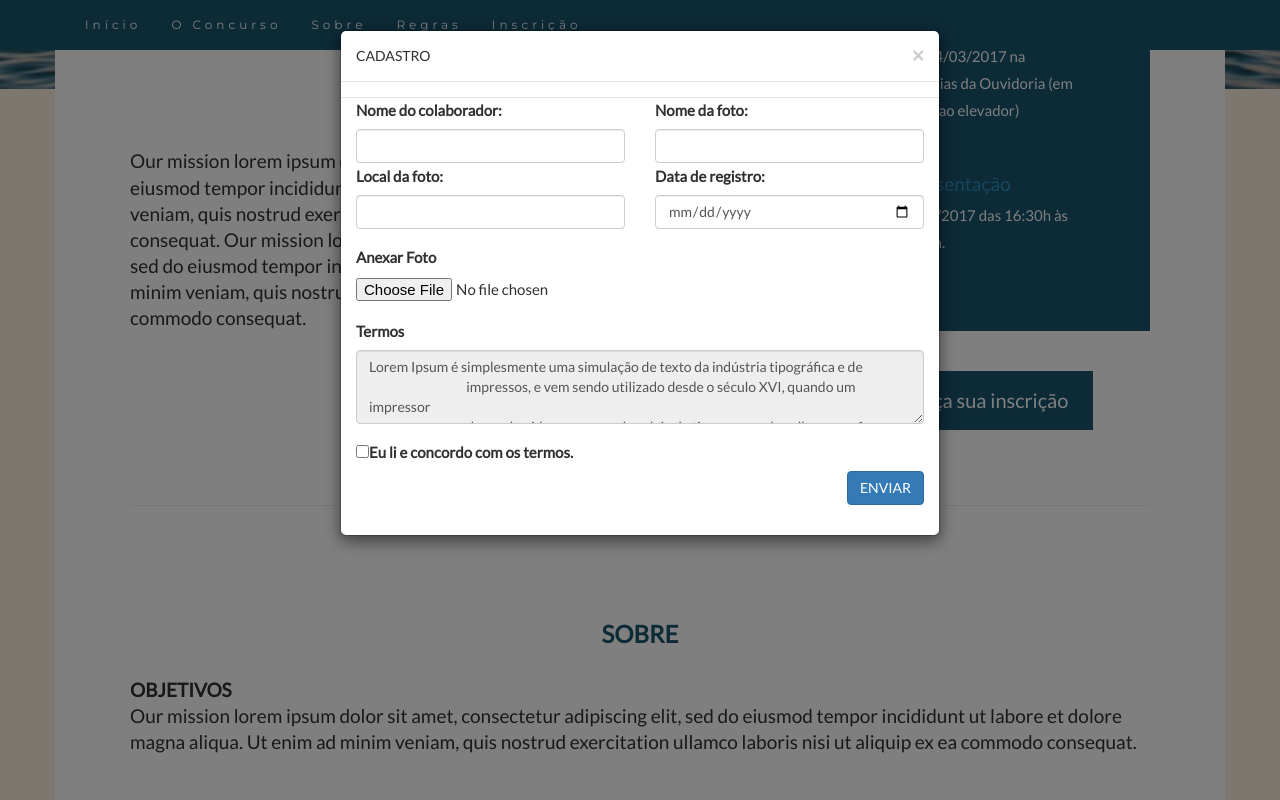
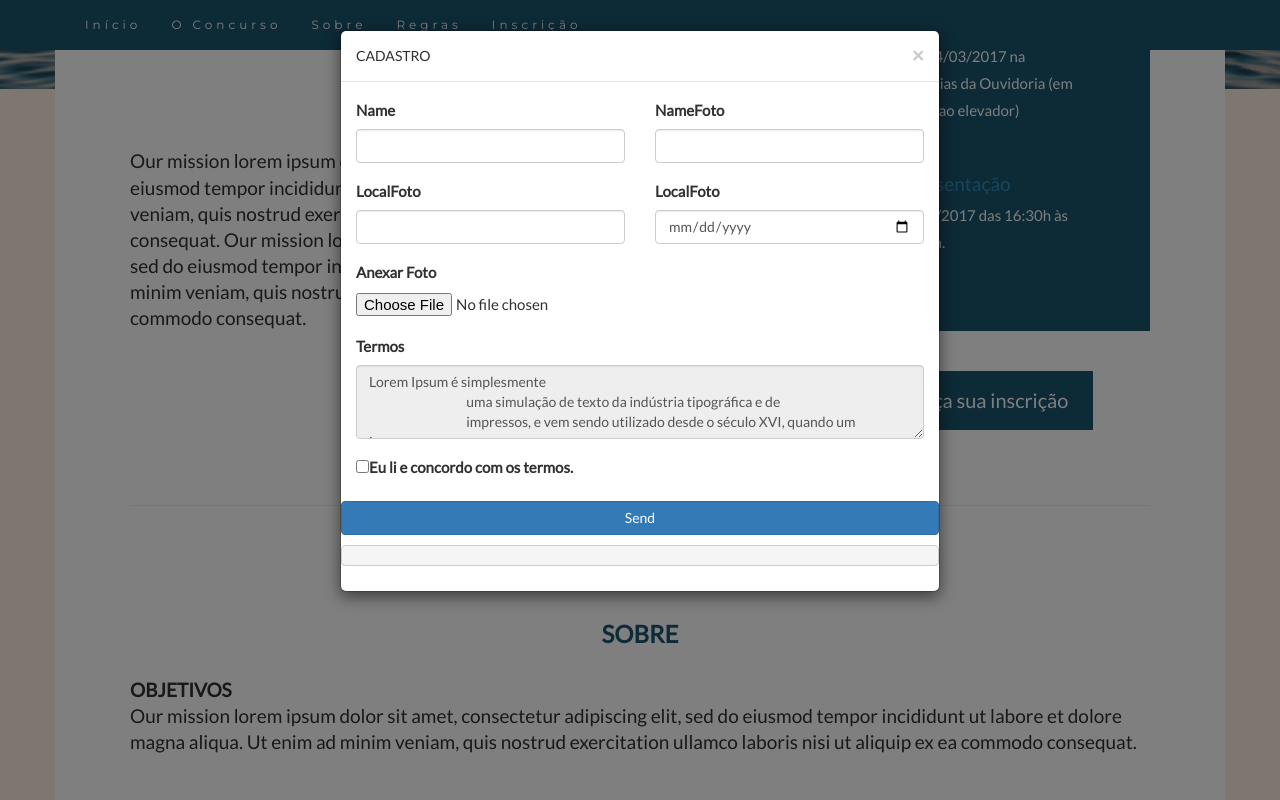
Before and after one commit to marcopradompd/varal_das_aguas, a React (Create React App) app: page / in a window 1280 px wide. Both pictures are taken after a click on the button "Faça sua inscrição". Shown: the part 617-1417 px from the top of the page. Built offline with nearby package versions, Linux system fonts and the light colour scheme.

Commit message:
envio json

```diff
--- a/public/index.html
+++ b/public/index.html
@@ -27,23 +27,40 @@
 
 
     <script>
+        // Write JavaScript here     window.load = carregarEventos;
+        (function() {
+            function toJSONString( form ) {
+              var obj = {};
+              var elements = form.querySelectorAll( "input, select, textarea" );
+              for( var i = 0; i < elements.length; ++i ) {
+                var element = elements[i];
+                var name = element.name;
+                var value = element.value;
 
-          $("#submitBtn").click(function(){
-            var datastring = $("#upFoto").serializeArray();
+                if( name ) {
+                  obj[ name ] = value;
+                }
+              }
 
-              $.ajax({
-                type: "POST",
-                url: "Sua url.php",
-                data: datastring,
-                dataType: "json",
-                success: function(data) {
-                  console.log("aqui");
-              },
-              error: function() {
-                  alert('error handing here');
-              }
+              return JSON.stringify( obj );
+            }
+
+            document.addEventListener( "DOMContentLoaded", function() {
+              var form = document.getElementById( "upFotos" );
+              var output = document.getElementById( "output" );
+              form.addEventListener( "submit", function( e ) {
+                e.preventDefault();
+                var json = toJSONString( this );
+                output.innerHTML = json;
+
+              }, false);
+
             });
-          });
+
+          })();
+
+
+
       </script>
       <script src="https://maxcdn.bootstrapcdn.com/bootstrap/3.4.0/js/bootstrap.min.js"></script>
 
--- a/src/componentes/Rodape.js
+++ b/src/componentes/Rodape.js
@@ -16,30 +16,33 @@ const Rodape = props =>{
                             </button>
                         </div>
                         <div className='modal-body row'>
-                            <form id='upFoto'>
-                                <div className='form-group col-lg-6'>
-                                    <label htmlFor='nome' className='col-form-label'>Nome do colaborador:</label>
-                                    <input type='text' className='form-control' id='nome' />
-
-                                    <label htmlFor='recipient-name' className='col-form-label'>Local da foto:</label>
-                                    <input type='text' className='form-control' id='Local' />
+                            <form id="upFotos" action="#" method="post">
+                                <div class="form-group col-lg-6">
+                                    <label htmlFor="name">Name</label>
+                                    <input className="form-control" type="text" name="name" id="name" />
                                 </div>
-                                <div className='form-group col-lg-6'>
-                                    <label htmlFor='nomeFoto' className='col-form-label'>Nome da foto:</label>
-                                    <input type='text' className='form-control' id='nomeFoto' />
-
-                                    <label htmlFor='dataFoto' className='col-form-label'>Data de registro:</label>
-                                    <input type='date' className='form-control' id='dataFoto' />
+                                <div class="form-group col-lg-6">
+                                    <label for="nameFoto">NameFoto</label>
+                                    <input className="form-control" type="text" name="nameFoto" id="nameFoto" />
+                                </div>
+                                <div class="form-group col-lg-6">
+                                    <label htmlFor="LocalFoto">LocalFoto</label>
+                                    <input className="form-control" type="text" name="LocalFoto" id="localFoto" />
+                                </div>
+                                <div class="form-group col-lg-6">
+                                    <label htmlFor="dataFoto">LocalFoto</label>
+                                    <input className="form-control" type="date" name="dataFoto" id="dataFoto" />
                                 </div>
 
                                 <div className="form-group col-lg-12">
                                     <label htmlFor="exampleFormControlFile1">Anexar Foto</label>
-                                    <input type="file" className="form-control-file" id="uploadFoto" />
+                                    <input type="file" className="form-control-file" name="uploadFoto" id="uploadFoto" />
                                 </div>
 
                                 <div className="form-group col-lg-12">
                                     <label htmlFor="exampleFormControlTextarea1">Termos</label>
-                                    <textarea readOnly className="form-control" defaultValue="Lorem Ipsum é simplesmente uma simulação de texto da indústria tipográfica e de
+                                    <textarea readOnly className="form-control" defaultValue="Lorem Ipsum é simplesmente
+                                    uma simulação de texto da indústria tipográfica e de
                                     impressos, e vem sendo utilizado desde o século XVI, quando um impressor
                                     desconhecido pegou uma bandeja de tipos e os embaralhou para fazer um livro
                                     de modelos de tipos. Lorem Ipsum sobreviveu não só a cinco séculos, como
@@ -48,14 +51,15 @@ const Rodape = props =>{
                                     </textarea>
                                 </div>
 
-                                <div className="form-check col-lg-12">
-                                    <input type="checkbox" className="form-check-input" id="concordar" />
-                                    <label className="form-check-label" htmlFor="exampleCheck1">Eu li e concordo com os termos.</label>
+                                <div class="form-group col-lg-12">
+                                    <input type="checkbox" name="check" value="yes" />
+                                    <label htmlFor="check">Eu li e concordo com os termos.</label>
                                 </div>
-                                <div className='modal-footer'>
-                                <input type='Submit' className='btn btn-primary' defaultValue="ENVIAR" id='enviar' />
-                                </div>
+                                <p>
+                                    <input type="submit" value="Send" class="btn btn-primary btn-block" />
+                                </p>
                             </form>
+                        <pre id="output"></pre>
                         </div>
 
 
@@ -68,6 +72,11 @@ const Rodape = props =>{
                 <img src='img/marca_inema_sem_fundo.png' alt="Logo Inema" />
                 </a>
             </footer>
+
+
+
+
+
         </div>
     )
 }
```
